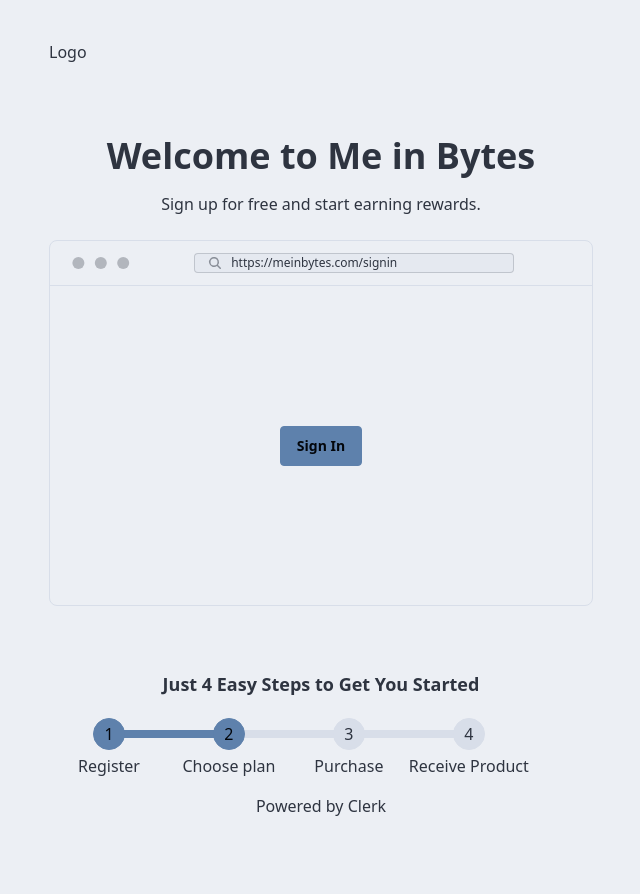
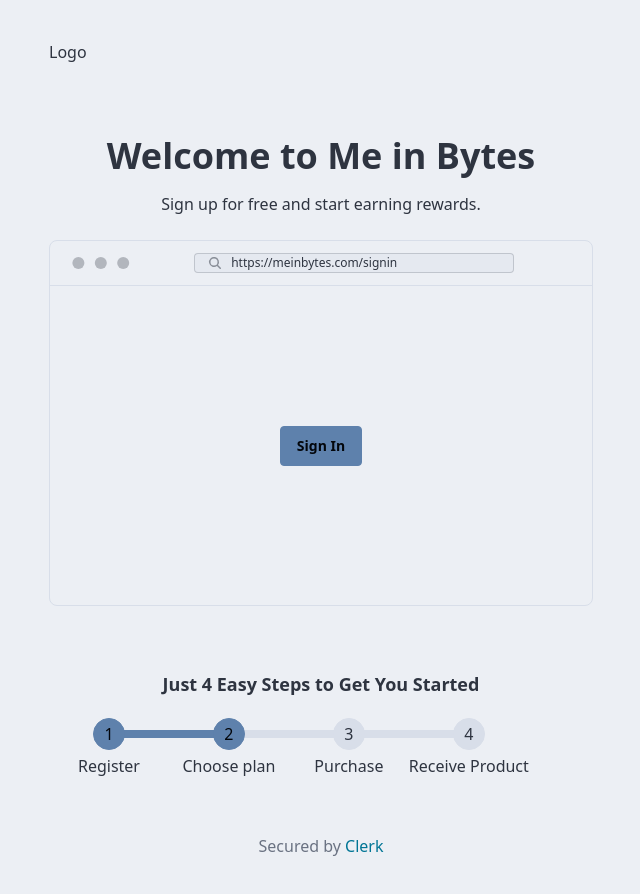
Before and after one commit to rjleyva/basic-clerk-auth, a React (Vite) app: page / in a window 1280 px wide. Shown: the top 894 px of the page, without its empty margins (319-959 px from the left). Built offline with nearby package versions, Linux system fonts and the light colour scheme; no server answers.

Commit message:
chore: add external link to Clerk in security attribution

```diff
--- a/src/components/Steps.tsx
+++ b/src/components/Steps.tsx
@@ -20,9 +20,15 @@
           <li className="step">Receive Product</li>
         </ol>
 
-        <p className="text-center mx-auto my-4 font-medium">
-          Powered by <span className="sr-only">authentication provider</span>{' '}
-          Clerk
+        <p className="text-center mx-auto my-4 font-medium text-gray-500 mt-14">
+          Secured by <span className="sr-only">authentication provider</span>{' '}
+          <a
+            href="https://clerk.com/"
+            target="_blank"
+            className="text-cyan-700"
+          >
+            Clerk
+          </a>
         </p>
       </div>
     </section>
```
